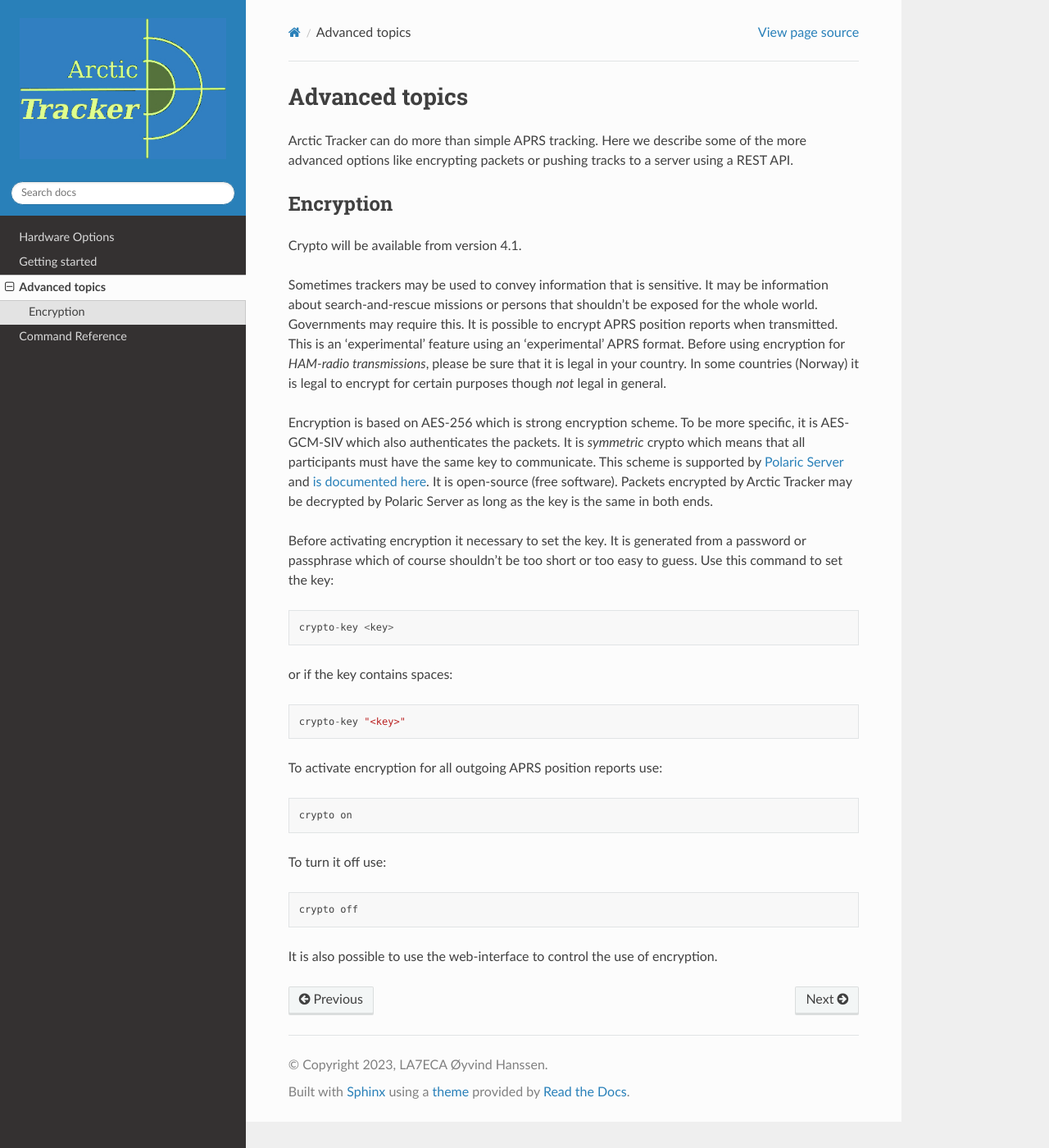
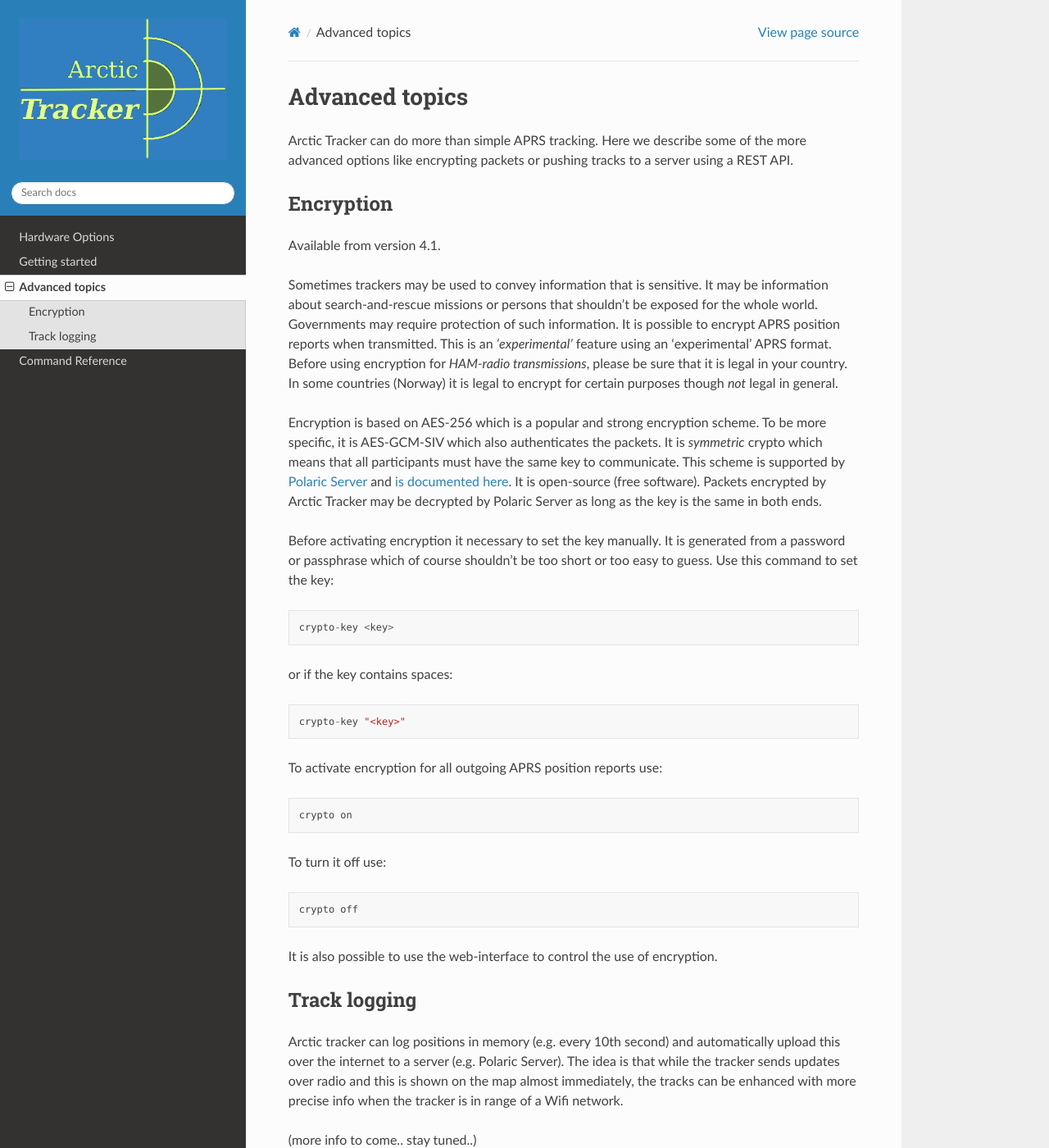
Before and after one commit to Hamlabs/ArcticTracker-docs, a Sphinx documentation site: the page built from docs/advanced.rst, in a window 1280 px wide and 1400 px high. Shown: the whole window at 82% size. Built offline with Sphinx 7.4.7 and the Read the Docs theme 3.1.0, drawn with Linux system fonts in a browser that asks for light colours; pages that are not in the unit, such as notebooks, are missing from menus.

Commit message:
Update advanced.rst

```diff
--- a/docs/advanced.rst
+++ b/docs/advanced.rst
@@ -6,13 +6,13 @@
 
 Encryption
 ----------
-Crypto will be available from version 4.1.
+Available from version 4.1.
 
-Sometimes trackers may be used to convey information that is sensitive. It may be information about search-and-rescue missions or persons that shouldn't be exposed for the whole world. Governments may require this.  It is possible to encrypt APRS position reports when transmitted. This is an 'experimental' feature using an 'experimental' APRS format. Before using encryption for *HAM-radio transmissions*, please be sure that it is legal in your country. In some countries (Norway) it is legal to encrypt for certain purposes though *not* legal in general.
+Sometimes trackers may be used to convey information that is sensitive. It may be information about search-and-rescue missions or persons that shouldn't be exposed for the whole world. Governments may require protection of such information.  It is possible to encrypt APRS position reports when transmitted. This is an *'experimental'* feature using an 'experimental' APRS format. Before using encryption for *HAM-radio transmissions*, please be sure that it is legal in your country. In some countries (Norway) it is legal to encrypt for certain purposes though *not* legal in general.
 
-Encryption is based on AES-256 which is strong encryption scheme. To be more specific, it is AES-GCM-SIV which also authenticates the packets. It is *symmetric* crypto which means that all participants must have the same key to communicate. This scheme is supported by `Polaric Server <https://aprs.no/polaricserver>`_ and `is documented here <https://polaricserver.readthedocs.io/en/latest/aprs-messages.html#encrypted-aprs-position-reports>`_. It is open-source (free software). Packets encrypted by Arctic Tracker may be decrypted by Polaric Server as long as the key is the same in both ends.
+Encryption is based on AES-256 which is a popular and strong encryption scheme. To be more specific, it is AES-GCM-SIV which also authenticates the packets. It is *symmetric* crypto which means that all participants must have the same key to communicate. This scheme is supported by `Polaric Server <https://aprs.no/polaricserver>`_ and `is documented here <https://polaricserver.readthedocs.io/en/latest/aprs-messages.html#encrypted-aprs-position-reports>`_. It is open-source (free software). Packets encrypted by Arctic Tracker may be decrypted by Polaric Server as long as the key is the same in both ends.
 
-Before activating encryption it necessary to set the key. It is generated from a password or passphrase which of course shouldn't be too short or too easy to guess. Use this command to set the key::
+Before activating encryption it necessary to set the key manually. It is generated from a password or passphrase which of course shouldn't be too short or too easy to guess. Use this command to set the key::
 
    crypto-key <key>
 
@@ -29,3 +29,11 @@
    crypto off
 
 It is also possible to use the web-interface to control the use of encryption.
+
+
+Track logging
+-------------
+
+Arctic tracker can log positions in memory (e.g. every 10th second) and automatically upload this over the internet to a server (e.g. Polaric Server). The idea is that while the tracker sends updates over radio and this is shown on the map almost immediately, the tracks can be enhanced with more precise info when the tracker is in range of a Wifi network.
+
+(more info to come.. stay tuned..)
```
